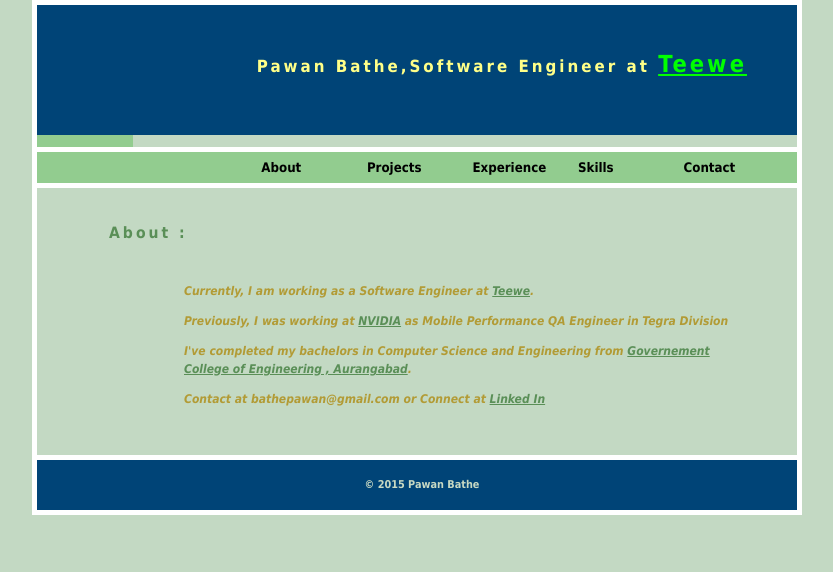
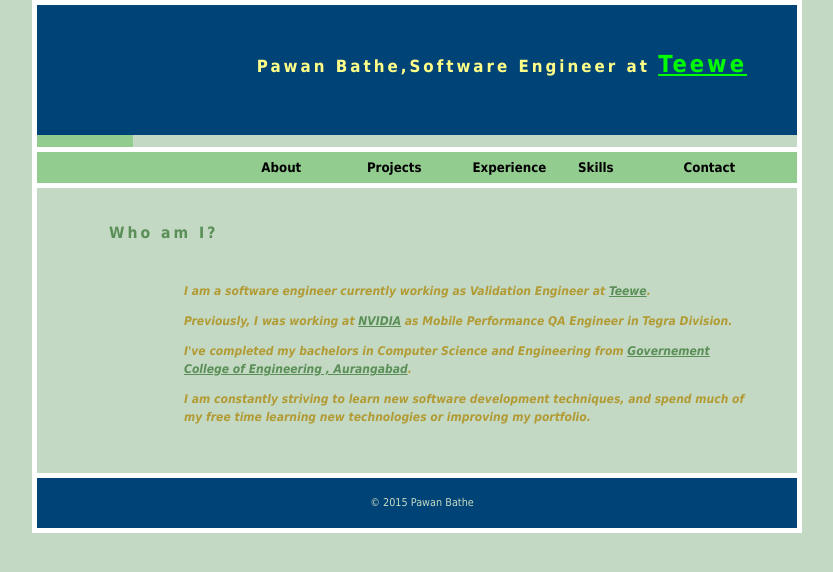
Before and after one commit to bathepawan/bathepawan.github.io, a plain HTML site: page index.html in a window 1280 px wide. Shown: the whole page, without its empty margins (223-1056 px from the left). Drawn offline with Linux system fonts and the light colour scheme.

Commit message:
index.html

```diff
--- a/index.html
+++ b/index.html
@@ -23,25 +23,21 @@
   </div>
   <div class="clear"></div>
    <div id="content">
-    <h2>About :</h2>
- <blockquote>
+	<h2>Who am I?</h2>
+<blockquote>
   <ul type="disc">
   <li>
-   <p>Currently, I am working as a Software Engineer at <a href="">Teewe</a>.</p>
+   <p>I am a software engineer currently working as Validation Engineer at  <a href="http://teewe.in/">Teewe</a>.</p>
   </li>
   <li>
-	  <p>Previously, I was working at <a href='http://www.nvidia.com/page/home.html'>NVIDIA</a> as Mobile Performance QA Engineer in Tegra Division</p>
+	  <p>Previously, I was working at <a href='http://www.nvidia.com/page/home.html'>NVIDIA</a> as Mobile Performance QA Engineer in Tegra Division.</p>
   </li>
 
 
   <li>
     <p> I've completed my bachelors in Computer Science and Engineering from <a href="http://www.geca.ac.in/">Governement College of Engineering , Aurangabad</a>.</p>
   </li>
-  <li>
-	<p>Contact at <strong>bathepawan@gmail.com</strong> or Connect at <strong><a href='https://in.linkedin.com/in/pawanbathe'>Linked In</a><strong> </p>
-
-  </li>
-
+  <li><p>I am constantly striving to learn new software development techniques, and spend much of my free time learning new technologies or improving my portfolio.</p></li>
   </ul>
 
 	</blockquote>
```
